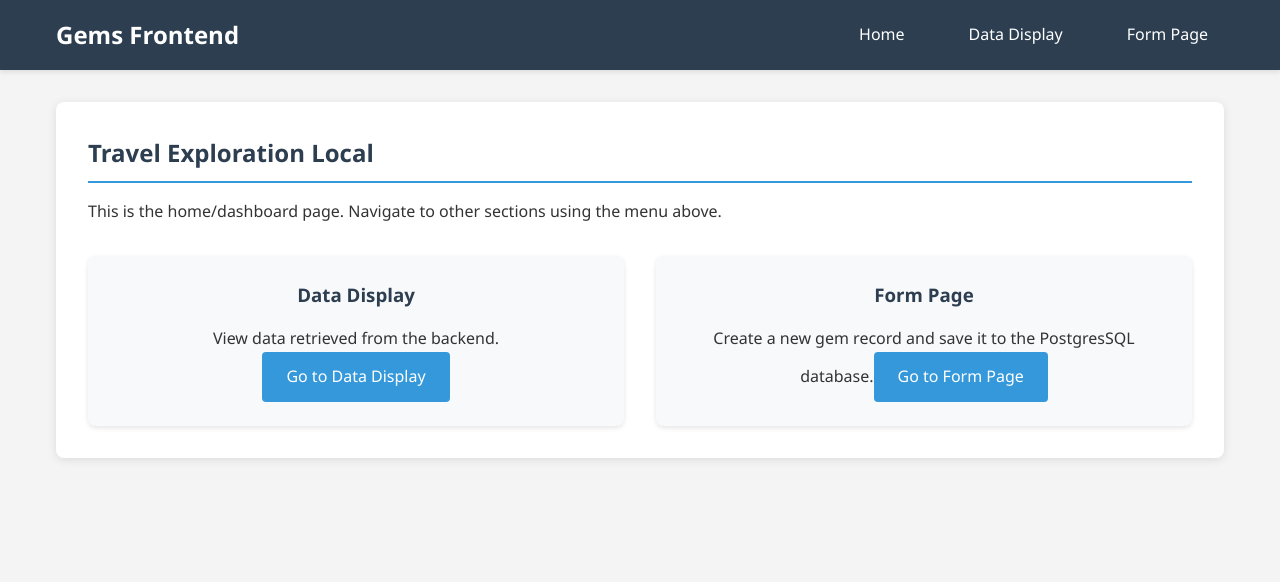
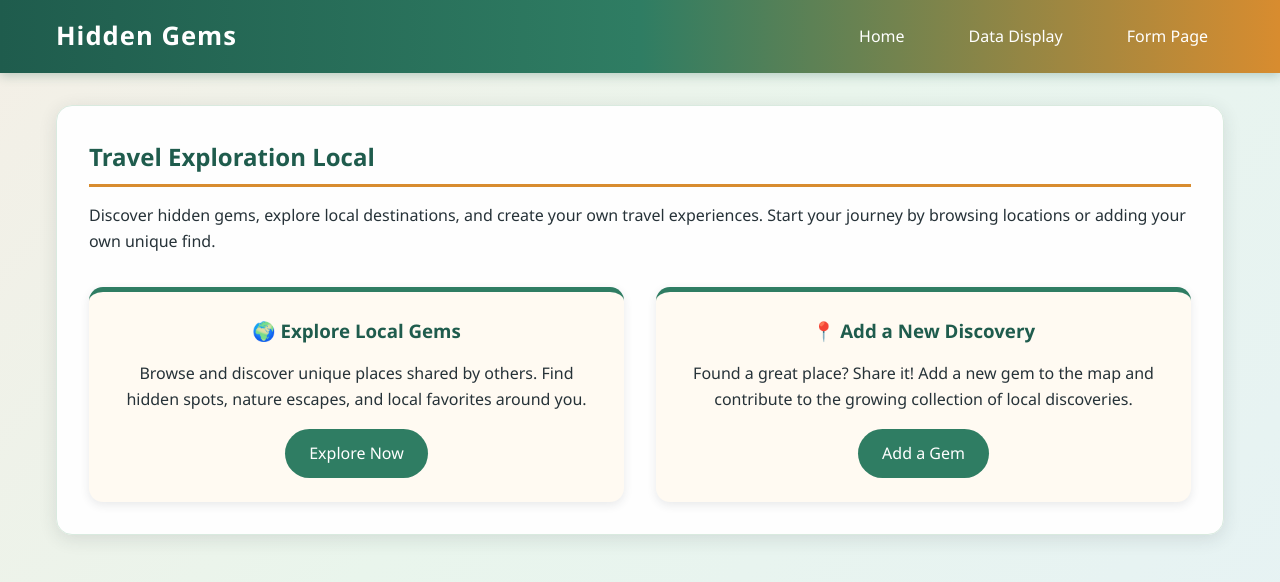
Before and after one commit to KarimaR23/Travel-Exploration-Local-Discovery, a React (Vite) app in the folder travel-frontend/: page / in a window 1280 px wide. Shown: the top 582 px of the page. Built offline with nearby package versions, Linux system fonts and the light colour scheme.

Commit message:
updated for WCAG Color contrast

```diff
--- a/travel-frontend/src/App.css
+++ b/travel-frontend/src/App.css
@@ -8,8 +8,8 @@
 body {
   font-family: 'Segoe UI', Tahoma, Geneva, Verdana, sans-serif;
   line-height: 1.6;
-  color: #333;
-  background-color: #f4f4f4;
+  color: #263238;
+  background: linear-gradient(135deg, #f4efe6 0%, #e9f5ec 45%, #e6f2f5 100%);
 }
 
 .App {
@@ -20,10 +20,10 @@ body {
 
 /* Navigation */
 .navbar {
-  background-color: #2c3e50;
+  background: linear-gradient(90deg, #1f5c4d, #2f7d63, #d88c2f);
   color: white;
   padding: 1rem 0;
-  box-shadow: 0 2px 5px rgba(0,0,0,0.1);
+  box-shadow: 0 3px 10px rgba(31, 92, 77, 0.25);
 }
 
 .nav-container {
@@ -36,8 +36,9 @@ body {
 }
 
 .nav-title {
-  font-size: 1.5rem;
+  font-size: 1.6rem;
   font-weight: bold;
+  letter-spacing: 1px;
 }
 
 .nav-links {
@@ -50,12 +51,12 @@ body {
   color: white;
   text-decoration: none;
   padding: 0.5rem 1rem;
-  border-radius: 4px;
-  transition: background-color 0.3s;
+  border-radius: 999px;
+  transition: all 0.3s;
 }
 
 .nav-links li a:hover {
-  background-color: #34495e;
+  background-color: rgba(255, 255, 255, 0.22);
 }
 
 /* Main Content */
@@ -69,17 +70,18 @@ body {
 
 /* Page Styles */
 .page {
-  background: white;
+  background: rgba(255, 255, 255, 0.95);
   padding: 2rem;
-  border-radius: 8px;
-  box-shadow: 0 2px 10px rgba(0,0,0,0.1);
+  border-radius: 16px;
+  box-shadow: 0 4px 18px rgba(38, 50, 56, 0.12);
   margin-bottom: 2rem;
+  border: 1px solid #d9eadf;
 }
 
 .page h2 {
   margin-bottom: 1rem;
-  color: #2c3e50;
-  border-bottom: 2px solid #3498db;
+  color: #1f5c4d;
+  border-bottom: 3px solid #d88c2f;
   padding-bottom: 0.5rem;
 }
 
@@ -92,37 +94,40 @@ body {
 }
 
 .card {
-  background: #f8f9fa;
+  background: #fffaf2;
   padding: 1.5rem;
-  border-radius: 8px;
+  border-radius: 14px;
   text-align: center;
-  box-shadow: 0 2px 5px rgba(0,0,0,0.1);
+  box-shadow: 0 3px 10px rgba(38, 50, 56, 0.1);
+  border-top: 5px solid #2f7d63;
 }
 
 .card h3 {
   margin-bottom: 1rem;
-  color: #2c3e50;
+  color: #1f5c4d;
 }
 
 .btn {
   display: inline-block;
-  background-color: #3498db;
+  background-color: #2f7d63;
   color: white;
   padding: 0.75rem 1.5rem;
   text-decoration: none;
-  border-radius: 4px;
-  transition: background-color 0.3s;
+  border-radius: 999px;
+  transition: all 0.3s;
   border: none;
   cursor: pointer;
   font-size: 1rem;
+  margin-top: 1rem;
 }
 
 .btn:hover {
-  background-color: #2980b9;
+  background-color: #1f5c4d;
+  transform: translateY(-2px);
 }
 
 .btn:disabled {
-  background-color: #bdc3c7;
+  background-color: #a6b8ad;
   cursor: not-allowed;
 }
 
@@ -133,10 +138,15 @@ body {
 }
 
 .data-item {
-  background: #f8f9fa;
+  background: #f7fbf8;
   padding: 1rem;
-  border-radius: 4px;
-  border-left: 4px solid #3498db;
+  border-radius: 12px;
+  border-left: 5px solid #d88c2f;
+  box-shadow: 0 2px 6px rgba(38, 50, 56, 0.08);
+}
+
+.data-item h3 {
+  color: #1f5c4d;
 }
 
 /* Form Page */
@@ -153,23 +163,27 @@ body {
   display: block;
   margin-bottom: 0.5rem;
   font-weight: bold;
-  color: #2c3e50;
+  color: #1f5c4d;
 }
 
 .form-group input,
-.form-group textarea {
+.form-group textarea,
+.form-group select {
   width: 100%;
   padding: 0.75rem;
-  border: 1px solid #ddd;
-  border-radius: 4px;
+  border: 1px solid #b8d6c4;
+  border-radius: 10px;
   font-size: 1rem;
-  transition: border-color 0.3s;
+  transition: border-color 0.3s, box-shadow 0.3s;
+  background-color: #fffefb;
 }
 
 .form-group input:focus,
-.form-group textarea:focus {
+.form-group textarea:focus,
+.form-group select:focus {
   outline: none;
-  border-color: #3498db;
+  border-color: #d88c2f;
+  box-shadow: 0 0 0 3px rgba(216, 140, 47, 0.2);
 }
 
 .form-group textarea {
@@ -180,14 +194,11 @@ body {
 .response {
   margin-top: 1rem;
   padding: 1rem;
-  border-radius: 4px;
+  border-radius: 10px;
   text-align: center;
-}
-
-.response {
-  background-color: #d4edda;
-  color: #155724;
-  border: 1px solid #c3e6cb;
+  background-color: #d9eadf;
+  color: #1f5c4d;
+  border: 1px solid #9bc8aa;
 }
 
 .error {
--- a/travel-frontend/src/App.jsx
+++ b/travel-frontend/src/App.jsx
@@ -11,7 +11,7 @@ function App() {
       <div className="App">
         <nav className="navbar">
           <div className="nav-container">
-            <h1 className="nav-title">Gems Frontend</h1>
+            <h1 className="nav-title">Hidden Gems</h1>
             <ul className="nav-links">
               <li><Link to="/">Home</Link></li>
               <li><Link to="/data">Data Display</Link></li>
--- a/travel-frontend/src/pages/DataDisplay.jsx
+++ b/travel-frontend/src/pages/DataDisplay.jsx
@@ -13,15 +13,15 @@ const DataDisplay = () => {
   useEffect(() => {
     const fetchData = async () => {
       try {
-        const response = await axios.get('/api/gems'); // Assuming backend endpoint
+        const response = await axios.get('http://10.0.0.216:5173/api/gems'); // Assuming backend endpoint
         setData(response.data);
       } catch (err) {
         // Fallback to mock data if backend is not available
         setData([
-          { id: 1, title: 'Ruby Gem', description: 'A precious red gemstone.' },
-          { id: 2, title: 'Emerald Gem', description: 'A vibrant green gemstone.' },
-          { id: 3, title: 'Sapphire Gem', description: 'A deep blue gemstone.' },
-          { id: 4, title: 'Diamond Gem', description: 'The hardest natural substance.' }
+          { id: 1, title: 'Restaurants', description: 'Food and dining spot.' },
+          { id: 2, title: 'Parks', description: 'Outdoor and recreation.' },
+          { id: 3, title: 'Museums', description: 'Historical and cultural.' },
+          { id: 4, title: 'Nature', description: 'Waterfalls and trails.' }
         ]);
         setError(null); // Clear error since we have fallback data
       } finally {
--- a/travel-frontend/src/pages/FormPage.jsx
+++ b/travel-frontend/src/pages/FormPage.jsx
@@ -28,7 +28,7 @@ const FormPage = () => {
 
   const fetchCategories = async () => {
     try {
-      const res = await axios.get('/api/categories');
+      const res = await axios.get('http://10.0.0.216:5173/api/categories');
       setCategories(res.data);
     } catch (err) {
       console.error('Failed to load categories', err);
@@ -37,7 +37,7 @@ const FormPage = () => {
 
   const fetchUsers = async () => {
     try {
-      const res = await axios.get('/api/users');
+      const res = await axios.get('http://10.0.0.216:5173/api/users');
       setUsers(res.data);
     } catch (err) {
       console.error('Failed to load users', err);
@@ -71,7 +71,7 @@ const FormPage = () => {
     };
 
     try {
-      await axios.post('/api/gems', payload);
+      await axios.post('http://10.0.0.216:5173/api/gems', payload);
       setResponse('Gem saved successfully!');
       setFormData({
         title: '',
--- a/travel-frontend/src/pages/Home.jsx
+++ b/travel-frontend/src/pages/Home.jsx
@@ -5,21 +5,32 @@ const Home = () => {
     return (
         <div className="page home">
             <h2>Travel Exploration Local</h2>
-      <p>This is the home/dashboard page. Navigate to other sections using the menu above.</p>
+            <p>
+                Discover hidden gems, explore local destinations, and create your own travel experiences.
+                Start your journey by browsing locations or adding your own unique find.
+            </p>
+
             <div className="dashboard-cards">
                 <div className="card">
-          <h3>Data Display</h3>
-          <p>View data retrieved from the backend.</p>
-          <Link to="/data" className="btn">Go to Data Display</Link>
+                    <h3>🌍 Explore Local Gems</h3>
+                    <p>
+                        Browse and discover unique places shared by others. Find hidden spots,
+                        nature escapes, and local favorites around you.
+                    </p>
+                    <Link to="/data" className="btn">Explore Now</Link>
                 </div>
+
                 <div className="card">
-          <h3>Form Page</h3>
-            Create a new gem record and save it to the PostgresSQL database.
-          <Link to="/form" className="btn">Go to Form Page</Link>
+                    <h3>📍 Add a New Discovery</h3>
+                    <p>
+                        Found a great place? Share it! Add a new gem to the map and contribute
+                        to the growing collection of local discoveries.
+                    </p>
+                    <Link to="/form" className="btn">Add a Gem</Link>
                 </div>
+
             </div>
         </div>
     );
 };
-
 export default Home;
```
Also changed, not shown: 1 other file (tests, documents, lock files or other folders). Lines whose indentation alone changed are shown as unchanged.
